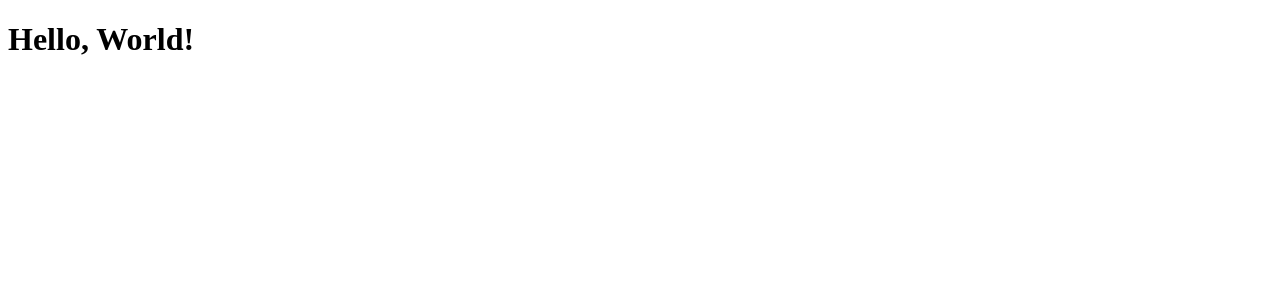
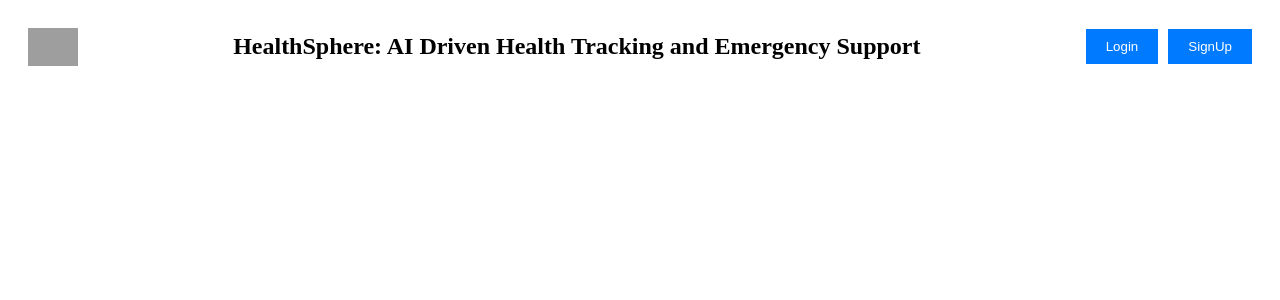
Before and after one commit to ShivamKGate/2024-RevolutionUC-Hackathon, a Flask app: page / in a window 1280 px wide. Shown: the top 300 px of the page. Run offline with Flask 3, Linux system fonts and the light colour scheme; grey boxes are pictures that could not be loaded.

Commit message:
Home Page Implementation

```diff
--- a/HealthSphere/static/home.css
+++ b/HealthSphere/static/home.css
@@ -0,0 +1,41 @@
+/* Styling for the top section */
+.top-section {
+    display: flex;
+    align-items: center;
+    justify-content: space-between;
+    padding: 20px;
+    background-color: transparent; /* Change the background color as needed */
+}
+
+.logo {
+    width: 50px; /* Adjust the width of the logo as needed */
+}
+
+.project-heading {
+    margin: 0;
+    font-size: 24px;
+}
+
+.button-container {
+    display: flex;
+}
+
+.login-button,
+.signup-button {
+    padding: 10px 20px;
+    margin-left: 10px;
+    border: none;
+    background-color: #007bff; /* Change button colors as needed */
+    color: #fff;
+    cursor: pointer;
+}
+
+.login-button:hover,
+.signup-button:hover {
+    background-color: #0056b3; /* Change button hover colors as needed */
+}
+
+/* Styling for the dashboard section */
+.dashboard-section {
+    /* Add styling for the dashboard section as needed */
+}
--- a/HealthSphere/templates/home.html
+++ b/HealthSphere/templates/home.html
@@ -1,9 +1,20 @@
 <!DOCTYPE html>
 <html>
 <head>
-    <title>Hello, World!</title>
+    <title>HealthSphere: Home</title>
+    <link rel="stylesheet" type="text/css" href="{{ url_for('static', filename='home.css') }}">
 </head>
 <body>
-    <h1>Hello, World!</h1>
+    <div class="top-section">
+        <img src="logo.png" alt="Project Logo" class="logo">
+        <h1 class="project-heading">HealthSphere: AI Driven Health Tracking and Emergency Support</h1>
+        <div class="button-container">
+            <button class="login-button">Login</button>
+            <button class="signup-button">SignUp</button>
+        </div>
+    </div>
+    <div class="dashboard-section">
+        <!-- Placeholder for the dashboard content -->
+    </div>
 </body>
 </html>
--- a/Plans.txt
+++ b/Plans.txt
@@ -14,4 +14,8 @@ Enable UC, remind people to use their Meds.
 
 Backend: Flask & JavaScript
 
-Frontend: HTML, CSS, and JavaScript & Taipy
+Frontend: HTML, CSS, and JavaScript
+
+Database: Tembo, using PostgreSQL
+
+Other APIs/Libraries: Auth0? & Taipy
```
